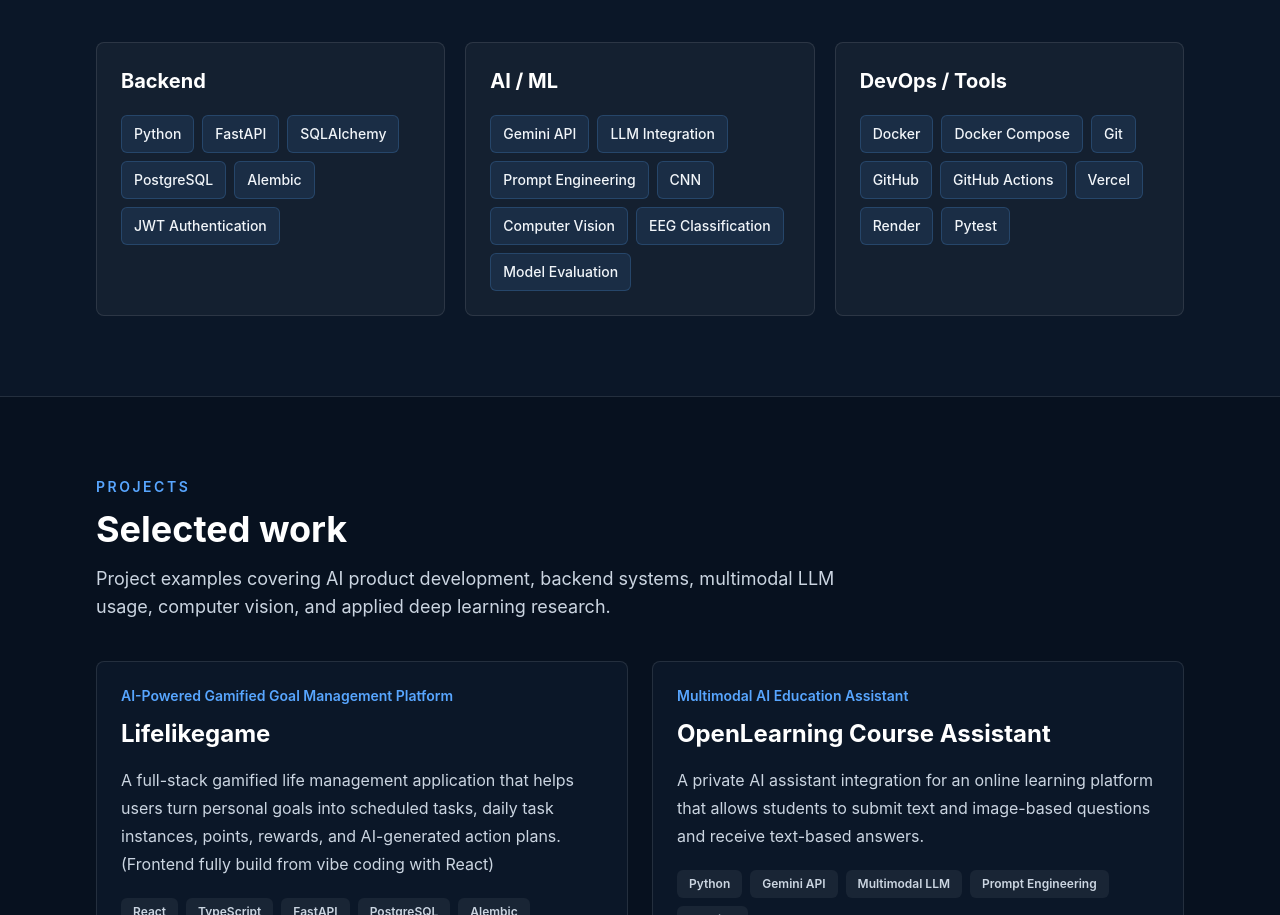
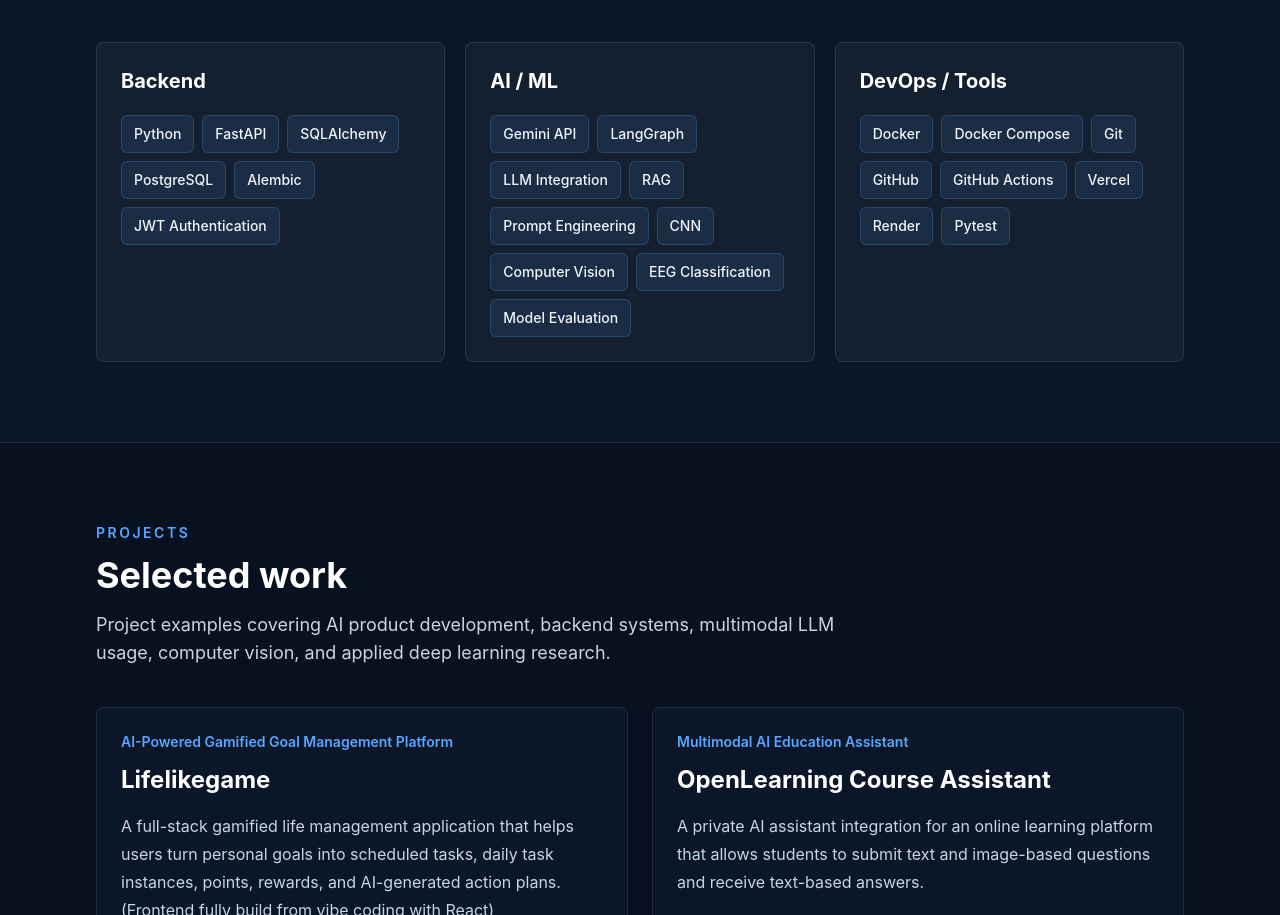
Before and after one commit to limgwei-123/lim-g-wei-portfolio, a React (Vite) app: page / in a window 1280 px wide. Shown: the part 1446-2361 px from the top of the page. Built offline with nearby package versions, Linux system fonts and the light colour scheme.

Commit message:
adding skill to portfolio

```diff
--- a/src/data/skills.ts
+++ b/src/data/skills.ts
@@ -19,7 +19,9 @@
     category: "AI / ML",
     skills: [
       "Gemini API",
+      "LangGraph",
       "LLM Integration",
+      "RAG",
       "Prompt Engineering",
       "CNN",
       "Computer Vision",
```
